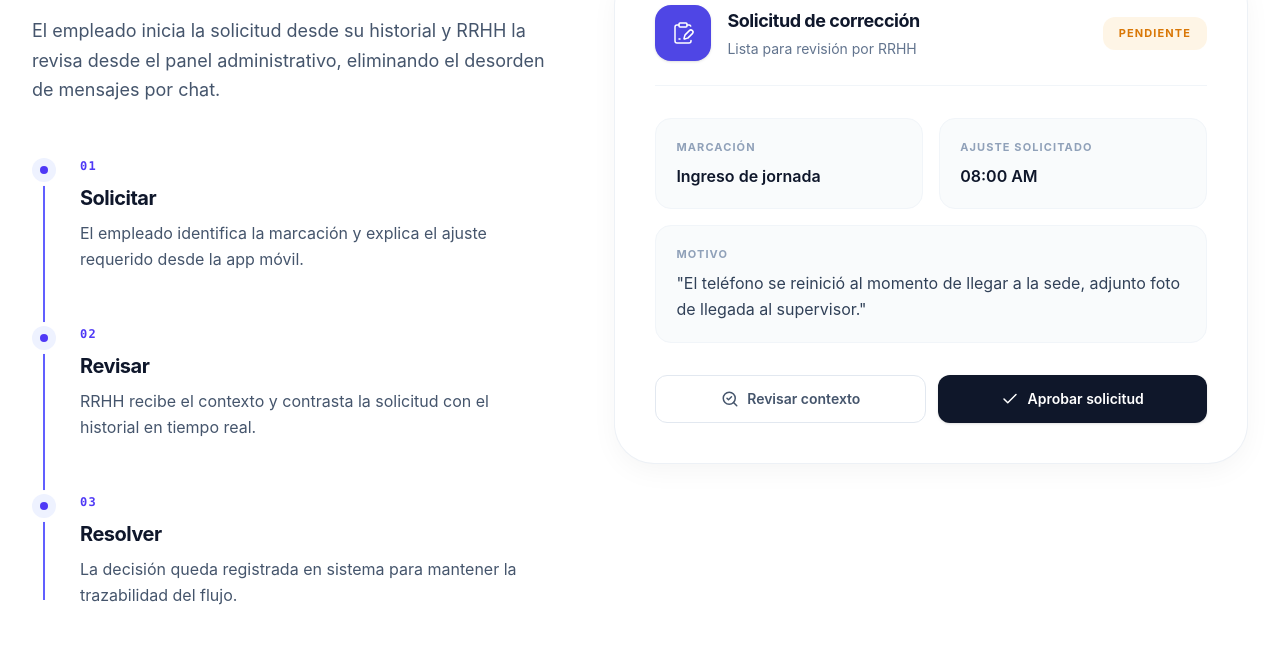
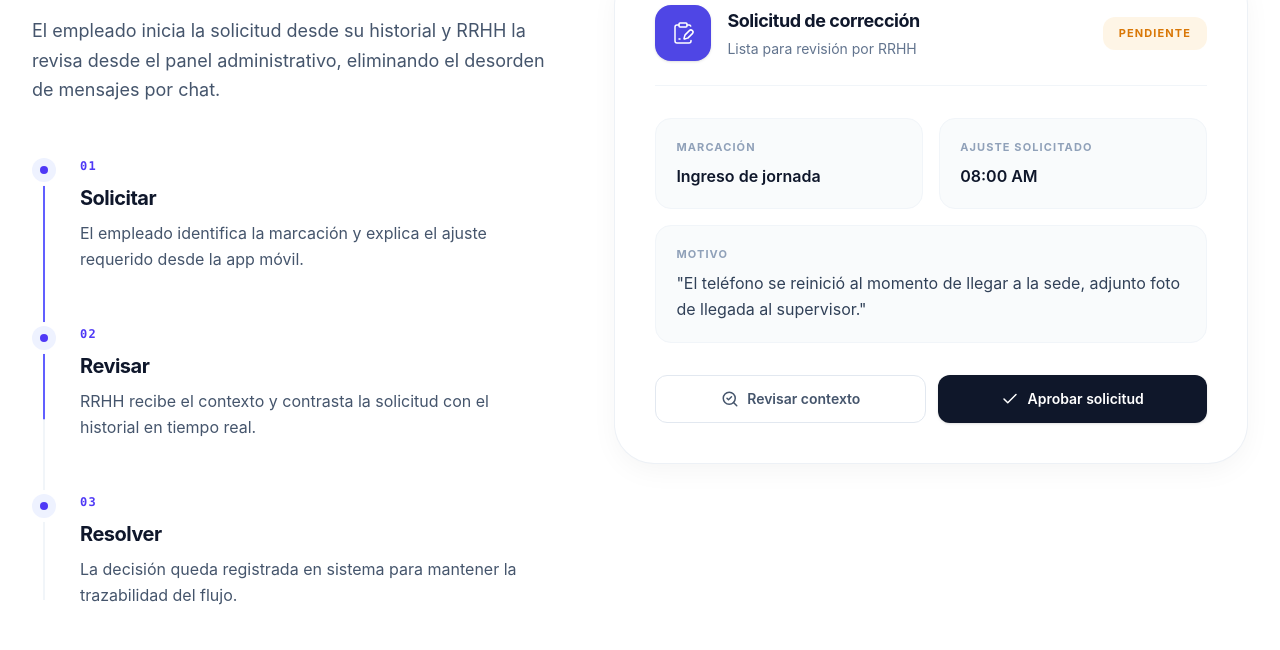
Before and after one commit to Checkio-attendance-tracking/Checkio-Project, a React (Vite) app in the folder frontend/: page /landing in a window 1280 px wide. Shown: the part 5161-5811 px from the top of the page. Built offline with nearby package versions, Linux system fonts and the light colour scheme; no server answers.

Commit message:
feat(landing): restore spectacular scroll animation for processes section per user request

```diff
--- a/frontend/src/components/landing/CorrectionsSection.tsx
+++ b/frontend/src/components/landing/CorrectionsSection.tsx
@@ -1,7 +1,7 @@
 import { Check, ClipboardPenLine, SearchCheck, CheckCircle2 } from 'lucide-react';
 import { SectionHeading } from './SectionHeading';
-import { motion } from 'framer-motion';
-
+import { motion, useScroll, useTransform } from 'framer-motion';
+import { useRef, useState, useEffect } from 'react';
 
 const steps = [
   { number: '01', title: 'Solicitar', text: 'El empleado identifica la marcación y explica el ajuste requerido desde la app móvil.' },
@@ -10,10 +10,29 @@ const steps = [
 ];
 
 export function CorrectionsSection() {
-  const isResolved = false;
+  const containerRef = useRef<HTMLDivElement>(null);
+
+  const { scrollYProgress } = useScroll({
+    target: containerRef,
+    offset: ["start 60%", "end 60%"]
+  });
+
+  const lineHeight = useTransform(scrollYProgress, [0, 1], ["0%", "100%"]);
+  const [isResolved, setIsResolved] = useState(false);
+
+  useEffect(() => {
+    const unsubscribe = scrollYProgress.on("change", (latest) => {
+      if (latest > 0.65 && !isResolved) {
+        setIsResolved(true);
+      } else if (latest <= 0.65 && isResolved) {
+        setIsResolved(false);
+      }
+    });
+    return () => unsubscribe();
+  }, [scrollYProgress, isResolved]);
 
   return (
-    <div className="border-t border-slate-200/60 py-24 sm:py-32" >
+    <div className="border-t border-slate-200/60 py-24 sm:py-32" ref={containerRef}>
       <div className="mx-auto max-w-7xl px-4 sm:px-6 lg:px-8">
         <div className="grid gap-16 lg:grid-cols-[0.9fr_1.1fr] lg:items-center">
           <div>
@@ -29,7 +48,7 @@ export function CorrectionsSection() {
               {/* Animated Progress Line */}
               <motion.div
                 className="absolute left-[11px] top-2 bottom-2 w-[2px] bg-indigo-500 origin-top"
-                style={{ scaleY: 1 }}
+                style={{ scaleY: lineHeight }}
               />
 
               <ol className="space-y-12">
@@ -52,6 +71,7 @@ export function CorrectionsSection() {
               <div className="flex items-center gap-4">
                 <motion.div
                   animate={{ backgroundColor: isResolved ? "#10b981" : "#4f46e5" }}
+                  transition={{ duration: 0.4 }}
                   className="flex h-14 w-14 shrink-0 items-center justify-center rounded-2xl text-white shadow-sm"
                 >
                   <ClipboardPenLine aria-hidden="true" size={24} strokeWidth={1.5} />
@@ -105,7 +125,7 @@ export function CorrectionsSection() {
               >
                 {isResolved ? (
                   <>
-                    <motion.div animate={{ scale: 1 }} transition={{ duration: 0.3, delay: 0.1 }}>
+                    <motion.div initial={{ scale: 0 }} animate={{ scale: 1 }} transition={{ duration: 0.3, delay: 0.1 }}>
                       <CheckCircle2 aria-hidden="true" size={18} strokeWidth={2} />
                     </motion.div>
                     Resuelto con éxito
```
